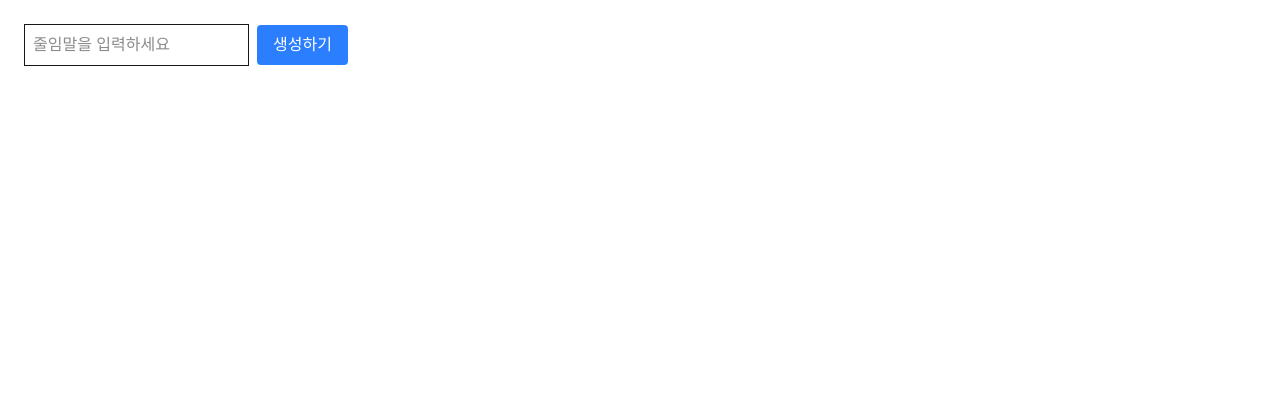
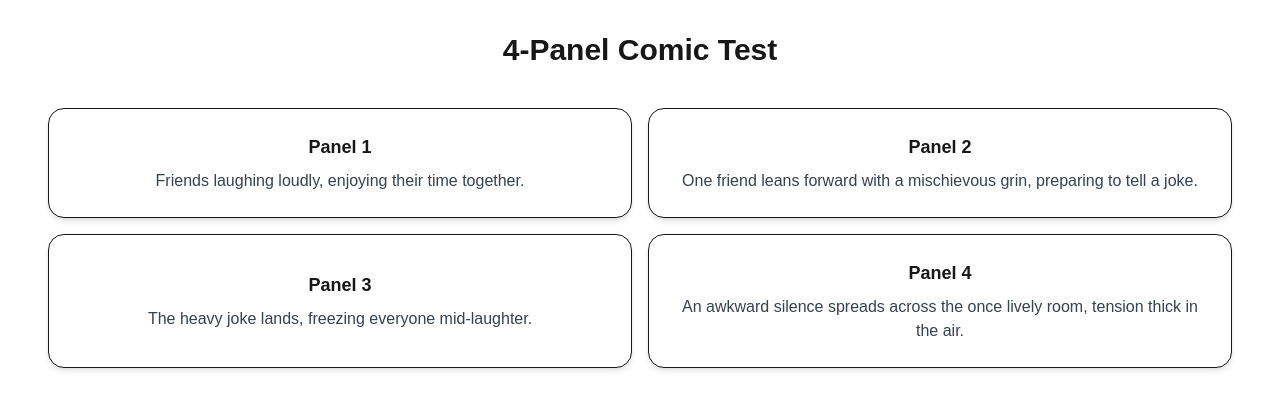
Before and after one commit to shubiduba1212/sidebites, a Next.js app in the folder frontend/: page /comic in a window 1280 px wide. Shown: the top 410 px of the page. Built offline with nearby package versions, Linux system fonts and the light colour scheme.

Commit message:
feat: Add FourPanelCard component and setup 4-panel comic UI test

```diff
--- /dev/null
+++ b/frontend/src/app/comic/components/FourPanelCard.tsx
@@ -0,0 +1,22 @@
+"use client";
+
+import React from "react";
+
+interface FourPanelCardProps {
+  panels: string[]; // 4개의 패널 텍스트를 받음
+}
+
+const FourPanelCard: React.FC<FourPanelCardProps> = ({ panels }) => {
+  return (
+    <div className="grid grid-cols-1 md:grid-cols-2 gap-4 p-4">
+      {panels.map((text, index) => (
+        <div key={index} className="border rounded-2xl shadow-md p-6 bg-white flex flex-col justify-center items-center">
+          <h2 className="text-lg font-bold mb-2">Panel {index + 1}</h2>
+          <p className="text-center text-gray-700 whitespace-pre-line">{text}</p>
+        </div>
+      ))}
+    </div>
+  );
+};
+
+export default FourPanelCard;
--- a/frontend/src/app/comic/page.tsx
+++ b/frontend/src/app/comic/page.tsx
@@ -1,36 +1,50 @@
 "use client"
 
 import React, { useState } from 'react'
+import FourPanelCard from './components/FourPanelCard';
 
 export default function ComicPage() {
-  const [slang, setSlang] = useState("");
-  const [imageUrls, setImageUrls] = useState<string[]>([]);
-
-  const handleGenerate = async () => {
-    const res = await fetch("http://localhost:8000/comic/generate", {
-      method : "POST",
-      headers : {"Content-type" : "application/json"},
-      body: JSON.stringify({prompt: slang}),
-    });
-    const data = await res.json();
-    console.log(data.image_urls); // 일단 콘솔에 이미지 base64 나오는 것 확인
-    setImageUrls(data.image_urls);
-  };
+  const samplePanels = [
+    "Friends laughing loudly, enjoying their time together.",
+    "One friend leans forward with a mischievous grin, preparing to tell a joke.",
+    "The heavy joke lands, freezing everyone mid-laughter.",
+    "An awkward silence spreads across the once lively room, tension thick in the air."
+  ];
 
   return (
-    <div className='p-6'>
-      <input type="text" className='border p-2 mr-2' placeholder='줄임말을 입력하세요' value={slang} onChange={(e) => setSlang(e.target.value)}/>
-      <button className='bg-blue-500 text-white px-4 py-2 rounded' onClick={handleGenerate}>생성하기</button>
-      {imageUrls.length > 0 && (
-        <div className='grid grid-cols-2 gap-4 mt-6'>
-          {imageUrls.map((url:string, idx:number) => (
-            <div key={idx} className='border p-2 rounded shadow'>
-              <img src={url} alt={`컷 ${idx + 1}`} className='w-full rounded' />
-            </div>
-          ))}
-        </div>
-      )}
-    </div>
+    <main className="min-h-screen p-8">
+      <h1 className="text-3xl font-bold mb-6 text-center">4-Panel Comic Test</h1>
+      <FourPanelCard panels={samplePanels} />
+    </main>
+  );
+  // const [slang, setSlang] = useState("");
+  // const [imageUrls, setImageUrls] = useState<string[]>([]);
 
-  )
+  // const handleGenerate = async () => {
+  //   const res = await fetch("http://localhost:8000/comic/generate", {
+  //     method : "POST",
+  //     headers : {"Content-type" : "application/json"},
+  //     body: JSON.stringify({prompt: slang}),
+  //   });
+  //   const data = await res.json();
+  //   console.log(data.image_urls); // 일단 콘솔에 이미지 base64 나오는 것 확인
+  //   setImageUrls(data.image_urls);
+  // };
+
+  // return (
+  //   <div className='p-6'>
+  //     <input type="text" className='border p-2 mr-2' placeholder='줄임말을 입력하세요' value={slang} onChange={(e) => setSlang(e.target.value)}/>
+  //     <button className='bg-blue-500 text-white px-4 py-2 rounded' onClick={handleGenerate}>생성하기</button>
+  //     {imageUrls.length > 0 && (
+  //       <div className='grid grid-cols-2 gap-4 mt-6'>
+  //         {imageUrls.map((url:string, idx:number) => (
+  //           <div key={idx} className='border p-2 rounded shadow'>
+  //             <img src={url} alt={`컷 ${idx + 1}`} className='w-full rounded' />
+  //           </div>
+  //         ))}
+  //       </div>
+  //     )}
+  //   </div>
+
+  // )
 }
```
